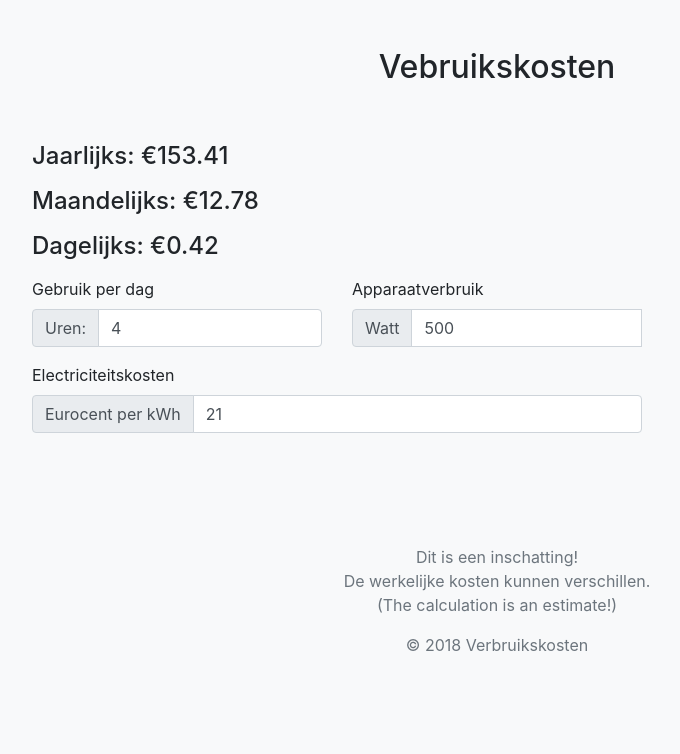
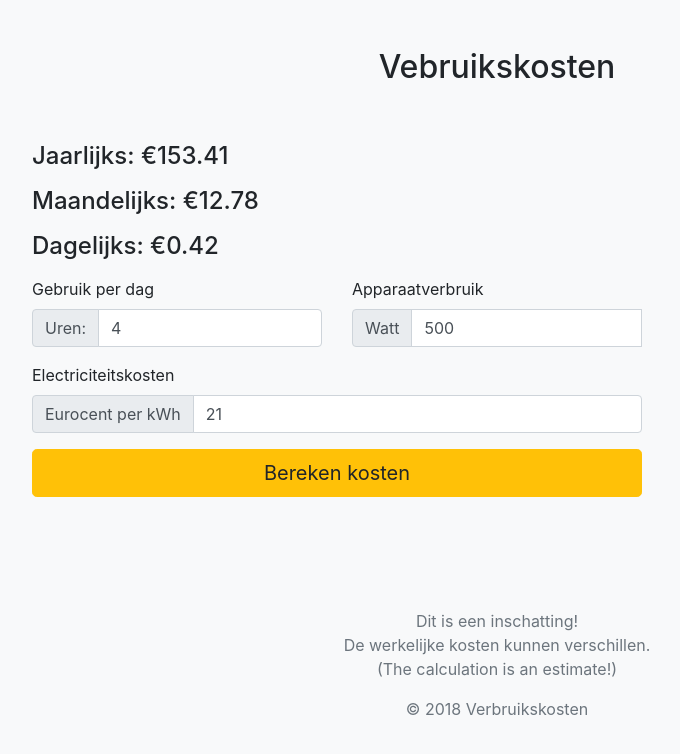
Before and after one commit to ADogan/verbruikskosten, an Angular app: page / in a window 1280 px wide. Shown: the top 754 px of the page, without its empty margins (143-823 px from the left). Built offline with nearby package versions, Linux system fonts and the light colour scheme.

Commit message:
Add dummy button for blur event

```diff
--- a/src/app/app.component.html
+++ b/src/app/app.component.html
@@ -49,6 +49,9 @@
               <div class="invalid-feedback">
                 Electricity price is required.
               </div>
+          </div>
+          <div class="mb-3">
+              <button type="button" class="btn btn-warning btn-lg btn-block">Bereken kosten</button>
           </div>
         </form>
       </div>
```
